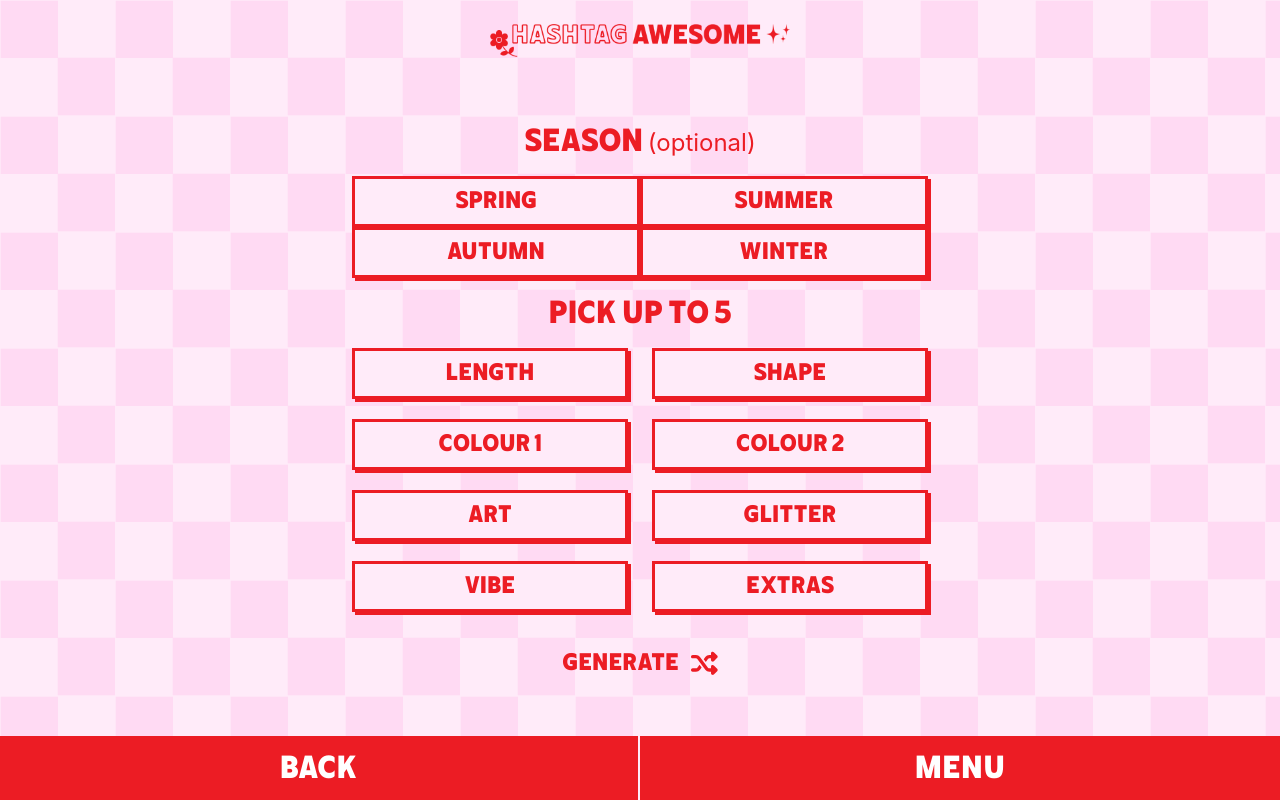
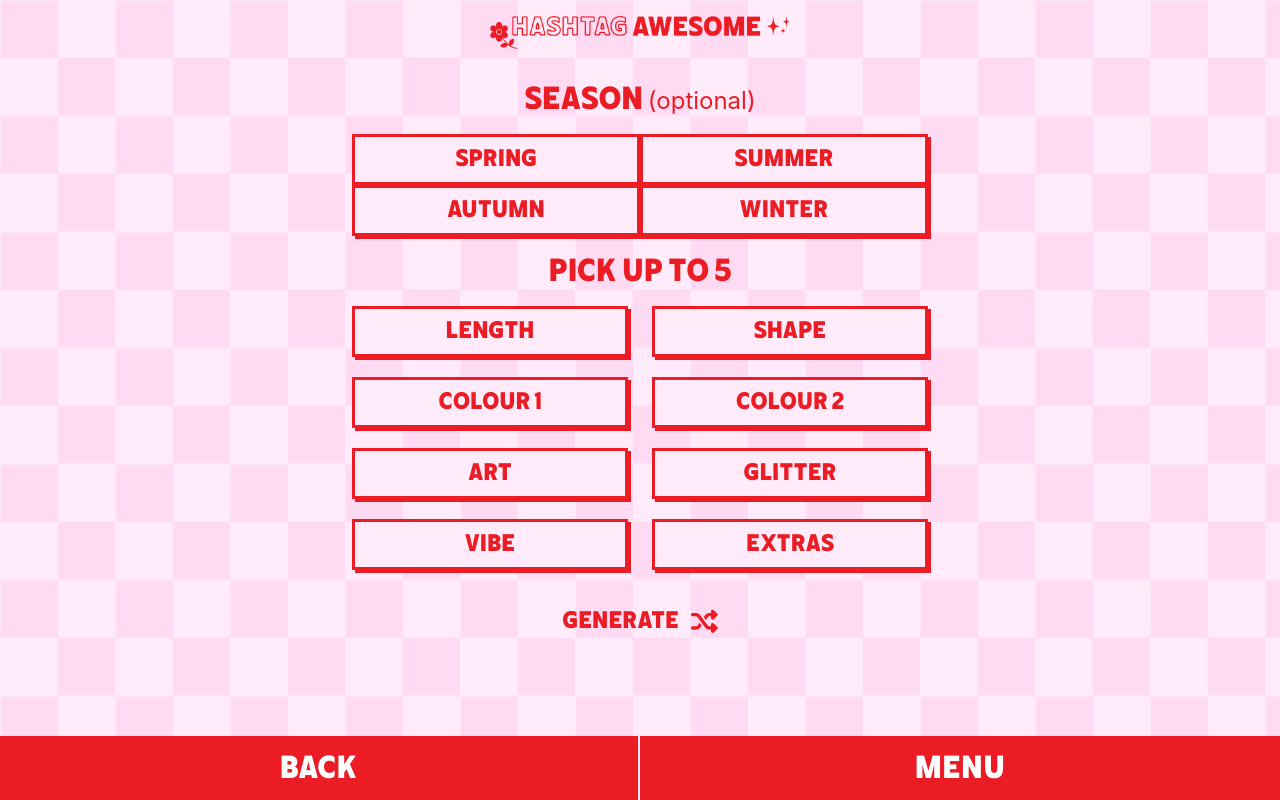
Before and after one commit to ferwicker/hashtagawesome, a Next.js app: page /prompts/custom in a window 1280 px wide. Built offline with nearby package versions, Linux system fonts and the light colour scheme.

Commit message:
align content to top

```diff
--- a/pages/prompts/index.module.scss
+++ b/pages/prompts/index.module.scss
@@ -56,7 +56,7 @@
       position: absolute;
       width: 100%;
       max-width: 300px;
-      top: 24px;
+      top: 16px;
   }
 
   .headline {
--- a/styles/base.scss
+++ b/styles/base.scss
@@ -29,10 +29,10 @@ h1 {
 
 main {
   min-height: 100vh;
-  padding: 3rem 2rem;
+  padding: 4rem 2rem;
   flex: 1;
   display: flex;
   flex-direction: column;
-  justify-content: center;
+  // justify-content: center;
   align-items: center;
 }
```
